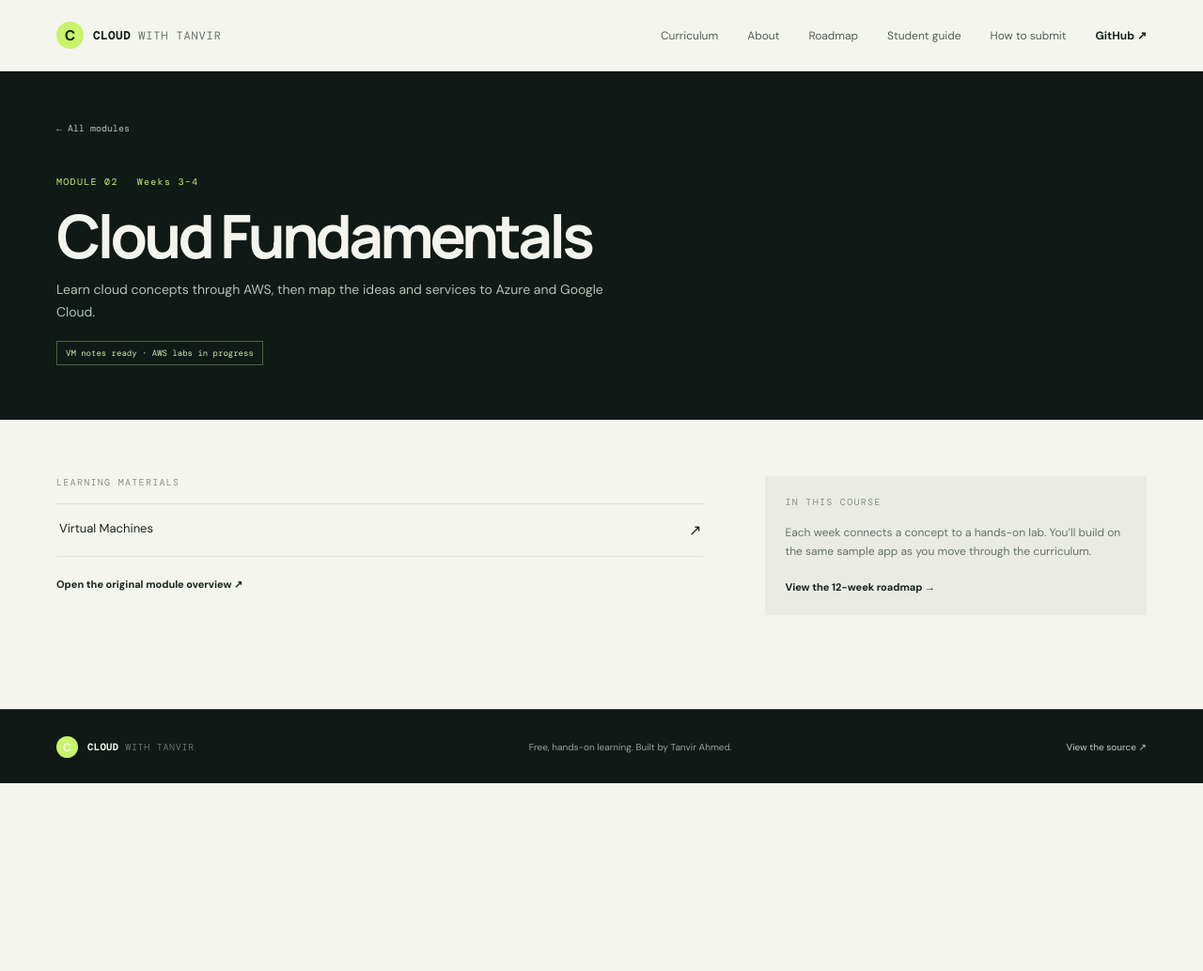
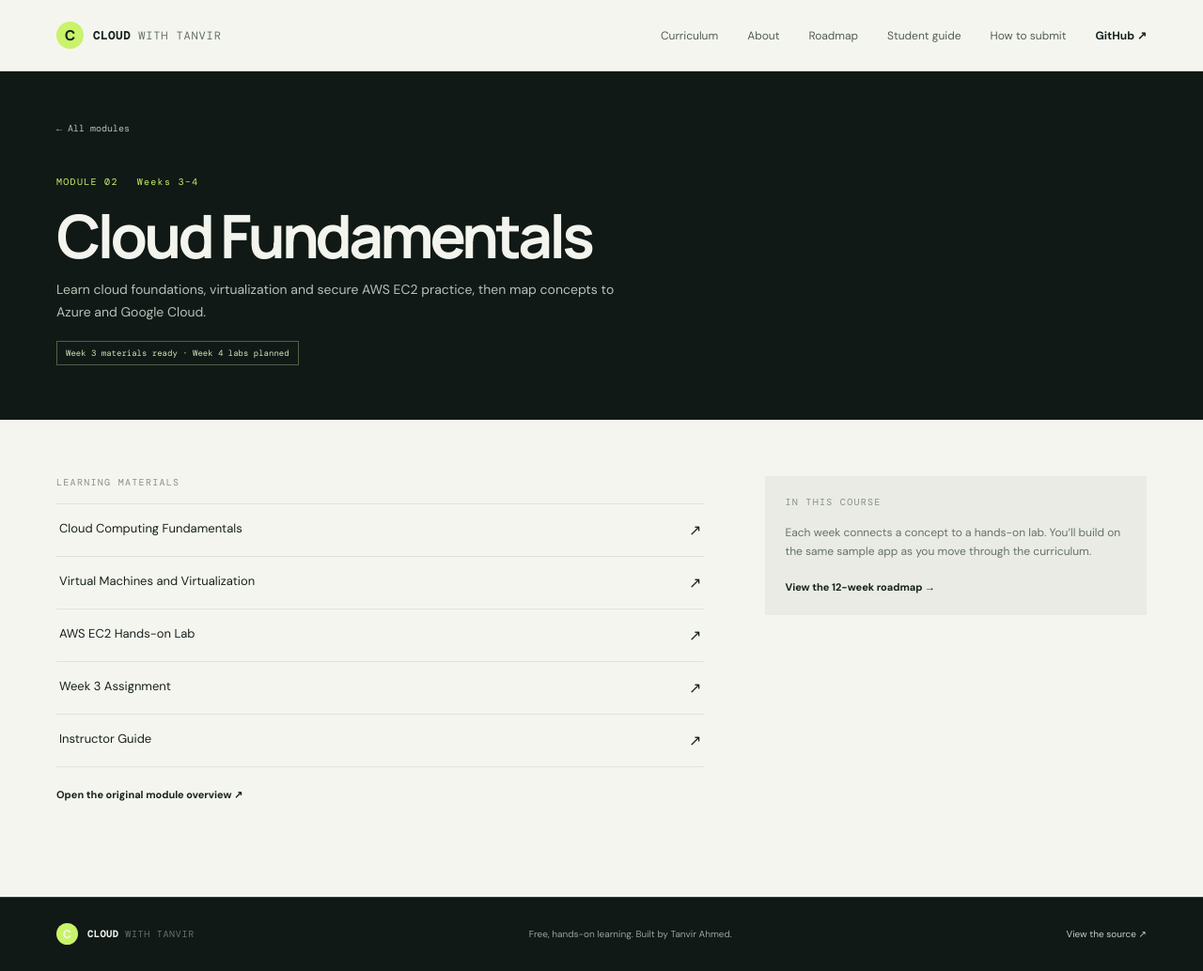
Before and after one commit to cloudwithtanvir/DevOps-bootcamp, a Jekyll site: the page built from 02-Cloud-Fundamentals/index.html, in a window 1280 px wide. Shown: the whole page at 94% size. Built offline with Jekyll 4.4.1, drawn with Linux system fonts in a browser that asks for light colours; before the commit the page ends 900 px from its top, so only the background shows below that.

Commit message:
Update Week 3 cloud module landing page

```diff
--- a/02-Cloud-Fundamentals/index.html
+++ b/02-Cloud-Fundamentals/index.html
@@ -4,9 +4,17 @@ title: Cloud Fundamentals
 module_id: "02"
 module_path: 02-Cloud-Fundamentals
 weeks: Weeks 3–4
-status: VM notes ready · AWS labs in progress
-description: Learn cloud concepts through AWS, then map the ideas and services to Azure and Google Cloud.
+status: Week 3 materials ready · Week 4 labs planned
+description: Learn cloud foundations, virtualization and secure AWS EC2 practice, then map concepts to Azure and Google Cloud.
 materials:
-  - label: Virtual Machines
+  - label: Cloud Computing Fundamentals
+    file: 00-cloud-computing-fundamentals.md
+  - label: Virtual Machines and Virtualization
     file: 01-virtual-machines.md
+  - label: AWS EC2 Hands-on Lab
+    file: 02-aws-ec2-lab.md
+  - label: Week 3 Assignment
+    file: task-1-cloud-foundations.md
+  - label: Instructor Guide
+    file: instructor-guide.md
 ---
```
